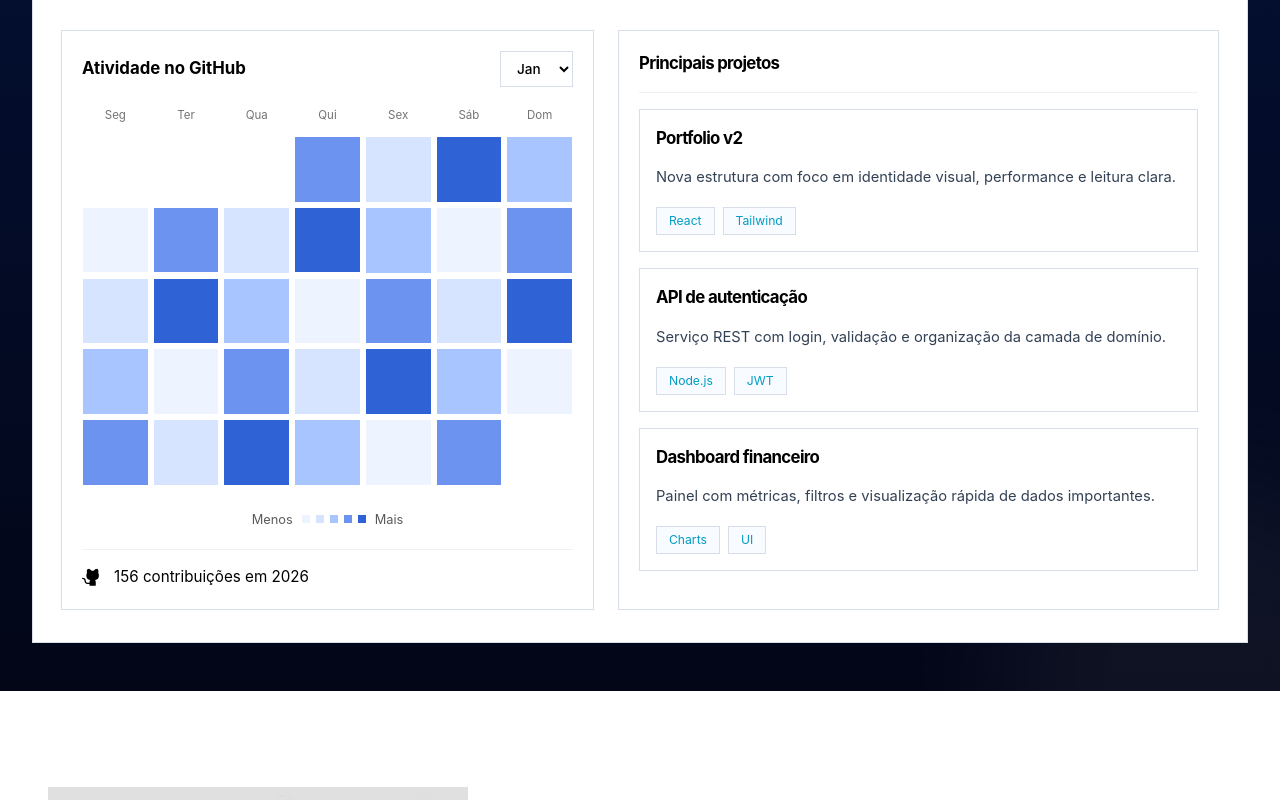
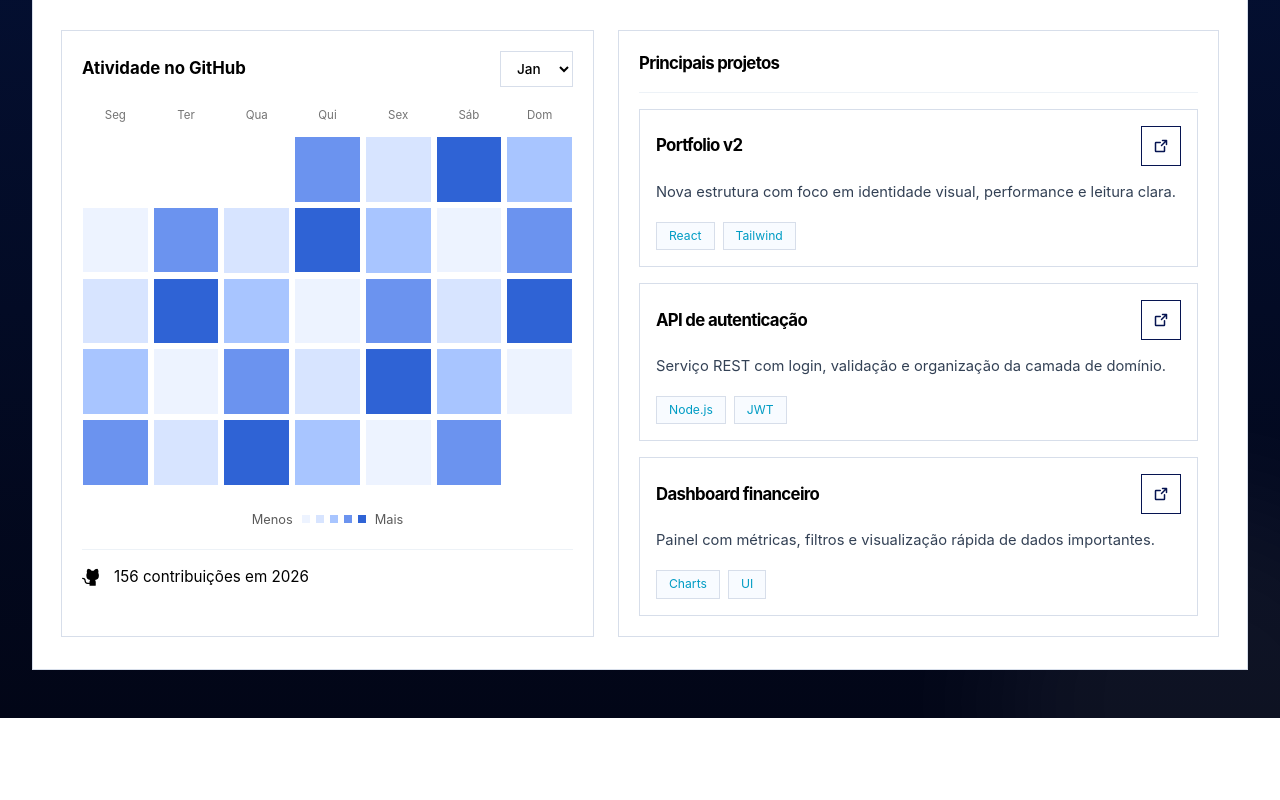
Before and after one commit to KauanProg/Kauan-Deyvid-Portfolio, a React (Vite) app: page / in a window 1280 px wide. Shown: the part 980-1780 px from the top of the page. Built offline with nearby package versions, Linux system fonts and the light colour scheme.

Commit message:
feat: add repository links to projects in HeroSection and update link text in ProjectsSection

```diff
--- a/src/components/sections/hero-section.tsx
+++ b/src/components/sections/hero-section.tsx
@@ -1,5 +1,6 @@
 import {
   Briefcase,
+  ArrowSquareOut,
   FolderSimple,
   GithubLogo,
   InstagramLogo,
@@ -89,18 +90,21 @@ const recentProjects = [
     description:
       "Nova estrutura com foco em identidade visual, performance e leitura clara.",
     tags: ["React", "Tailwind"],
+    repoUrl: "#",
   },
   {
     title: "API de autenticação",
     description:
       "Serviço REST com login, validação e organização da camada de domínio.",
     tags: ["Node.js", "JWT"],
+    repoUrl: "#",
   },
   {
     title: "Dashboard financeiro",
     description:
       "Painel com métricas, filtros e visualização rápida de dados importantes.",
     tags: ["Charts", "UI"],
+    repoUrl: "#",
   },
 ];
 const calendarYear = new Date().getFullYear();
@@ -446,6 +450,16 @@ const HeroSection = () => {
                           {project.title}
                         </h4>
 
+                        <a
+                          href={project.repoUrl}
+                          className="grid h-10 w-10 shrink-0 place-items-center border border-[#061451] text-[#061451] transition hover:bg-[#061451] hover:text-white"
+                          aria-label={`Abrir repositório de ${project.title}`}
+                          target="_blank"
+                          rel="noreferrer"
+                        >
+                          <ArrowSquareOut size={16} weight="bold" />
+                        </a>
+
                       </div>
 
                       <p className="mt-3 max-w-none text-[0.92rem] leading-7 text-[#334155]">
--- a/src/components/sections/projects-section.tsx
+++ b/src/components/sections/projects-section.tsx
@@ -109,8 +109,7 @@ function ProjectsSection() {
                     target="_blank"
                     rel="noreferrer"
                   >
-                    Ver repositório
-                    <ArrowSquareOut size={16} weight="bold" />
+                    Ver projeto
                   </a>
                 </div>
               </article>
```
